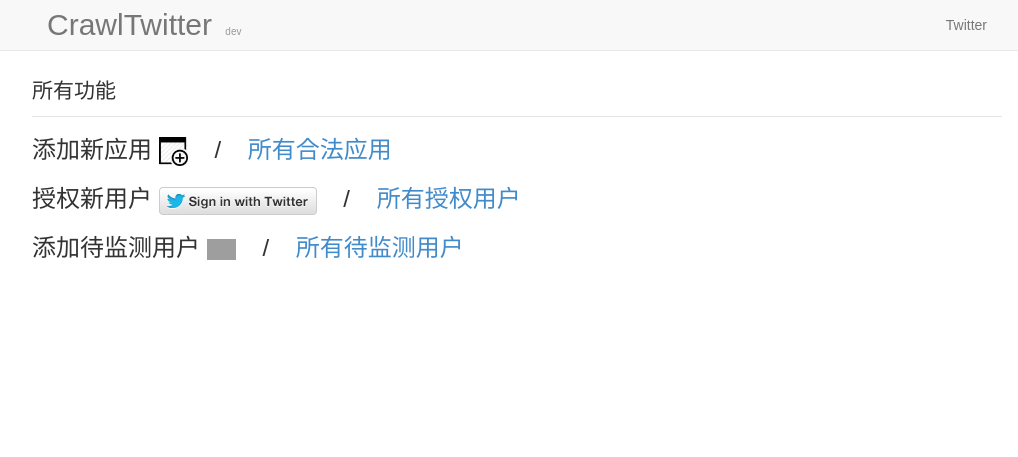
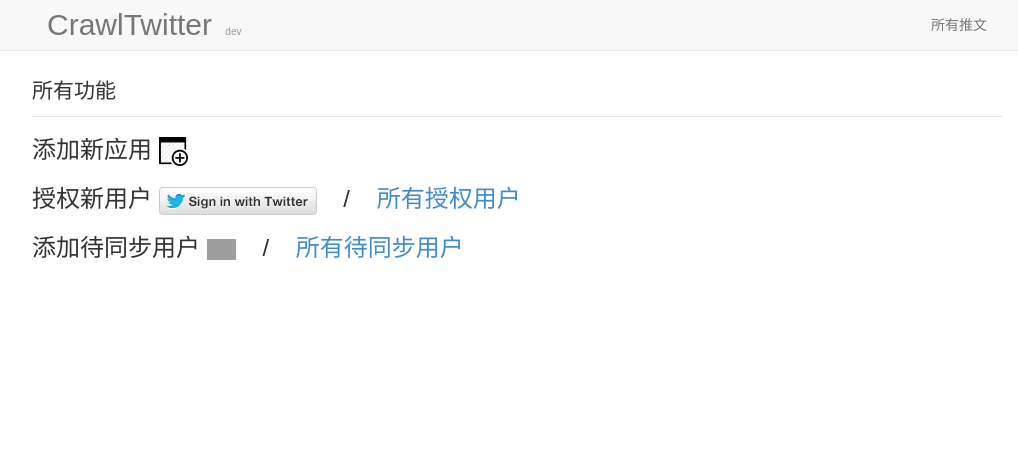
Before and after one commit to Fansion/crawltwitter, a Python web app: template crawltwitter/templates/site/index.html in a window 1280 px wide. Shown: the top 457 px of the page, without its empty margins (123-1141 px from the left). Run offline with Jinja, Linux system fonts and the light colour scheme; the template is opened without the code that fills it, so the values that code supplies are empty; some libraries are stand-ins or nearby versions; grey boxes are pictures that could not be loaded.

Commit message:
fix comment

```diff
--- a/crawltwitter/forms.py
+++ b/crawltwitter/forms.py
@@ -25,7 +25,7 @@
 
 class UserForm(Form):
 
-    """添加待监测用户"""
+    """添加待同步用户"""
 
     screen_name1 = TextField('ID1', description='准确的twitter screen_name')
     screen_name2 = TextField('ID2', description='准确的twitter screen_name')
--- a/crawltwitter/models.py
+++ b/crawltwitter/models.py
@@ -52,7 +52,7 @@
     since_id = db.Column(db.String(30), default='0')
     # 是否为待监控用户
     is_target = db.Column(db.Boolean, default=False)
-    # 关注者id，表明该待监测用户被monitor_user_id关注
+    # 关注者id，表明该待同步用户被monitor_user_id关注
     monitor_user_id = db.Column(mysql.INTEGER(30))
 
     access_tokens = db.relationship(
@@ -95,7 +95,7 @@
 
     # 被关注者id，表明该tweet是user_id发出的
     user_id = db.Column(mysql.INTEGER(30), db.ForeignKey('users.id'))
-    # 关注者id，表明该tweet是id关注待监测用户之后产生的
+    # 关注者id，表明该tweet是id关注待同步用户之后产生的
     monitor_user_id = db.Column(mysql.INTEGER(30))
 
     def __repr__(self):
--- a/crawltwitter/templates/layout.html
+++ b/crawltwitter/templates/layout.html
@@ -40,7 +40,7 @@
         <div class="collapse navbar-collapse my-navbar-collapse">
 
             <ul class="nav navbar-nav navbar-right">
-                      <li><a href="{{ url_for('site.home') }}">Twitter</a></li>
+                      <li><a href="{{ url_for('site.home') }}">所有推文</a></li>
             </ul>
         </div>
     </div>
--- a/crawltwitter/templates/site/add_users.html
+++ b/crawltwitter/templates/site/add_users.html
@@ -11,7 +11,7 @@
     <div class="row">
         <form id="form-add" class="form-horizontal" method="POST" action="{{ url_for('site.add_users') }}">
             <fieldset>
-                <legend>添加待监测用户</legend>
+                <legend>添加待同步用户</legend>
                 {{ form.csrf_token }}
                 {{ horizontal_field(form.screen_name1) }}
                 {{ horizontal_field(form.screen_name2) }}
--- a/crawltwitter/templates/site/index.html
+++ b/crawltwitter/templates/site/index.html
@@ -18,8 +18,6 @@
             <img title="添加新应用" style="width: 3%; height: 3%"
                 src="{{ url_for('static', filename='imgs/twitter-add-application.jpg') }}"/>
         </a>
-        &nbsp;&nbsp;&nbsp;/&nbsp;&nbsp;&nbsp;
-        <a id='all-applications' href="{{ url_for('site.applications') }}">所有合法应用</a>
     </h3>
     <h3>
         授权新用户
@@ -31,14 +29,13 @@
         <a id='all-valid-users' href="{{ url_for('site.valid_users') }}">所有授权用户</a>
     </h3>
     <h3>
-        添加待监测用户
+        添加待同步用户
         <a id='twitter-add-target-user' href="{{ url_for('site.add_users') }}">
-            <img title="添加待监测用户" style="width: 3%; height: 3%"
+            <img title="添加待同步用户" style="width: 3%; height: 3%"
                 src="http://www.haotu.net/up/2443/512/add_user.png"/>
         </a>
         &nbsp;&nbsp;&nbsp;/&nbsp;&nbsp;&nbsp;
-        <a id='all-target-users' href="{{ url_for('site.target_users') }}">所有待监测用户</a>
+        <a id='all-target-users' href="{{ url_for('site.target_users') }}">所有待同步用户</a>
     </h3>
-{#     <div style="margin-top: 30px; margin-bottom: 10px;"></div>
-    </div> #}
+
 {% endblock %}
--- a/crawltwitter/templates/site/target_users.html
+++ b/crawltwitter/templates/site/target_users.html
@@ -1,7 +1,7 @@
 {% extends "layout.html" %}
 {% from "macro/common.html" import pagination, horizontal_field %}
 
-{% block page_title %}所有待监测用户页
+{% block page_title %}所有待同步用户页
 {% endblock %}
 {% block page_id %}page-target-users
 {% endblock %}
@@ -10,7 +10,7 @@
     {{ super() }}
     <div class="row">
         <legend>
-            所有待监测用户
+            所有待同步用户
         </legend>
         {% if target_users.items %}
             <table class="table table-bordered">
@@ -52,7 +52,7 @@
                         <td>
                              <form method="post" action="{{ url_for('site.delete_target_user', user_id=user.user_id) }}">
                                 <input type="hidden" name="csrf_token" value="{{ csrf_token() }}"/>
-                                <input class="btn btn-default" type="submit" name="delete_target_user" value="取消监测">
+                                <input class="btn btn-default" type="submit" name="delete_target_user" value="取消同步">
                              </form>
                         </td>
                     </tr>
```
Also changed, not shown: celery_proj/tasks.py (+4 -4 lines), crawltwitter/config/default_sample.py (+11 -0 lines), crawltwitter/controllers/site.py (+11 -11 lines), crawltwitter/templates/site/dev.html (+3 -6 lines).
